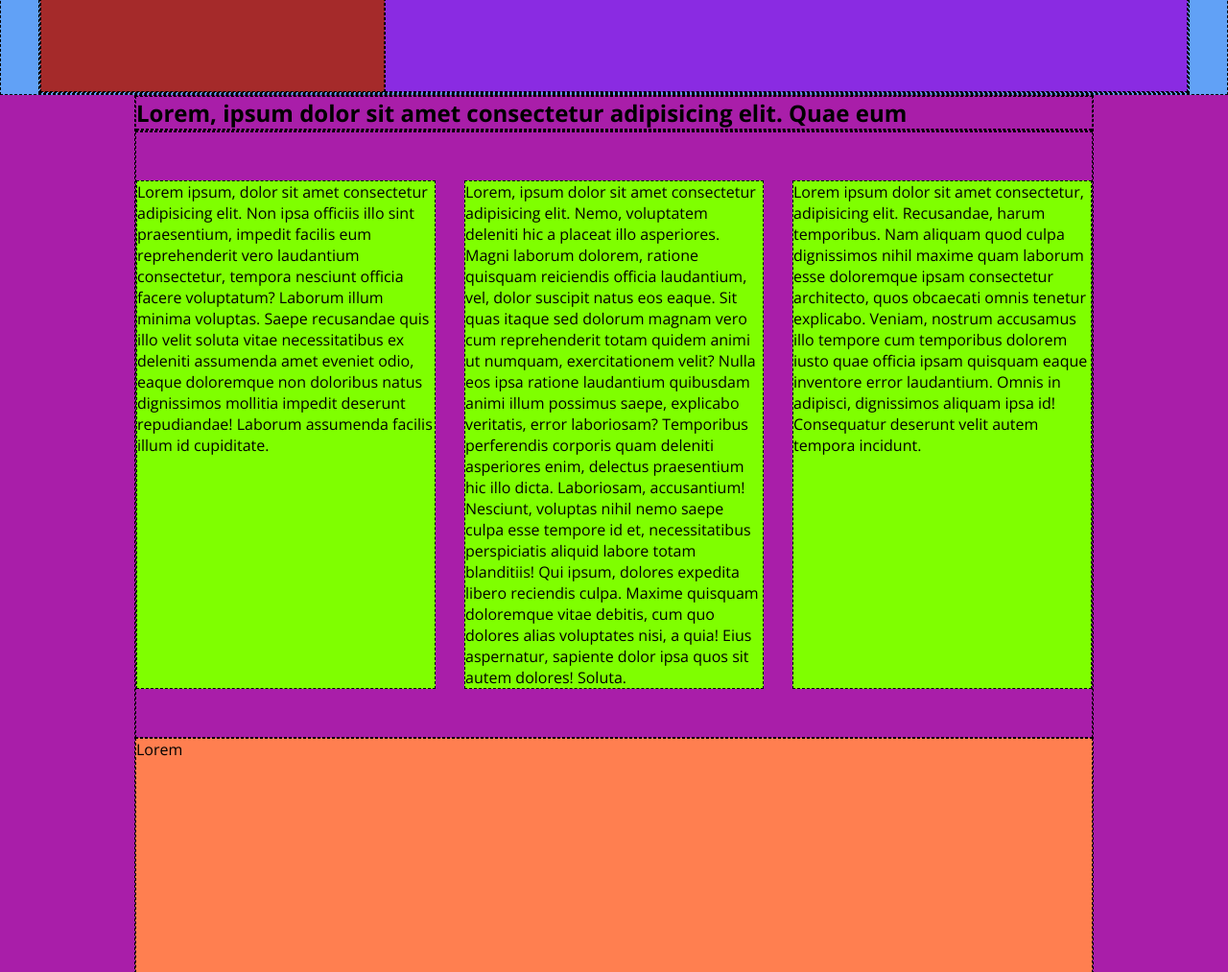
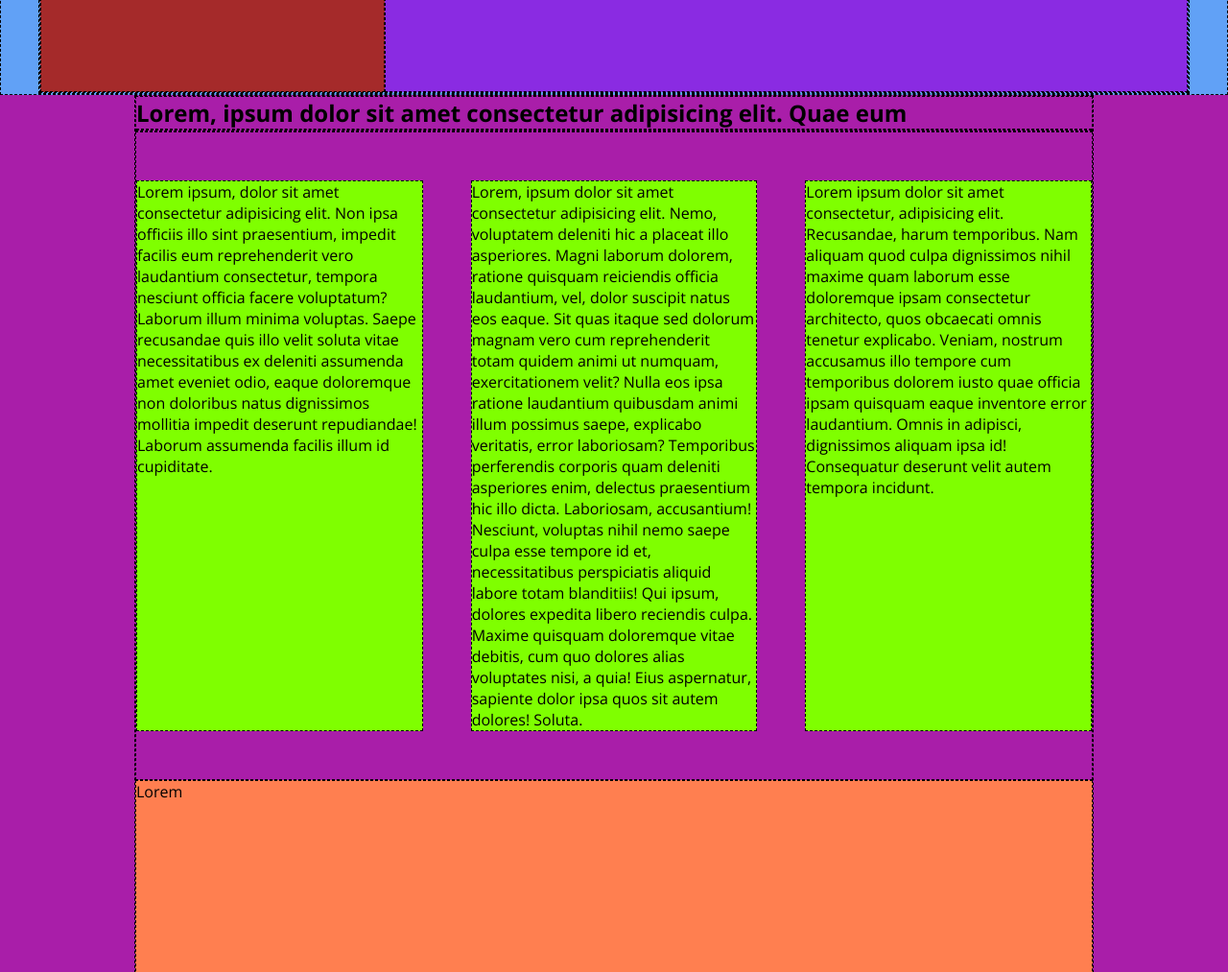
Before and after one commit to emanuele-pogliari/htmlcss-dropbox, a plain HTML site: page index.html in a window 1280 px wide. Shown: the part 560-1573 px from the top of the page at 96% size. Drawn offline with nearby package versions, Linux system fonts and the light colour scheme.

Commit message:
fix  flex colonne sezione 1

```diff
--- a/css/style.css
+++ b/css/style.css
@@ -102,10 +102,11 @@ h1 {
     flex-grow: 1;
     padding-top: 50px;
     padding-bottom: 50px;
+    gap: 0 50px;
 }
 
 .flex-container div {
-    width: calc(100% / 3 - 20px);
+    width: calc(100% / 3);
     background-color: chartreuse;
 }
 
--- a/index.html
+++ b/index.html
@@ -174,6 +174,10 @@
         </div>
     </section>
 
+    <section id="section6">
+
+    </section>
+
 
 
 
```
